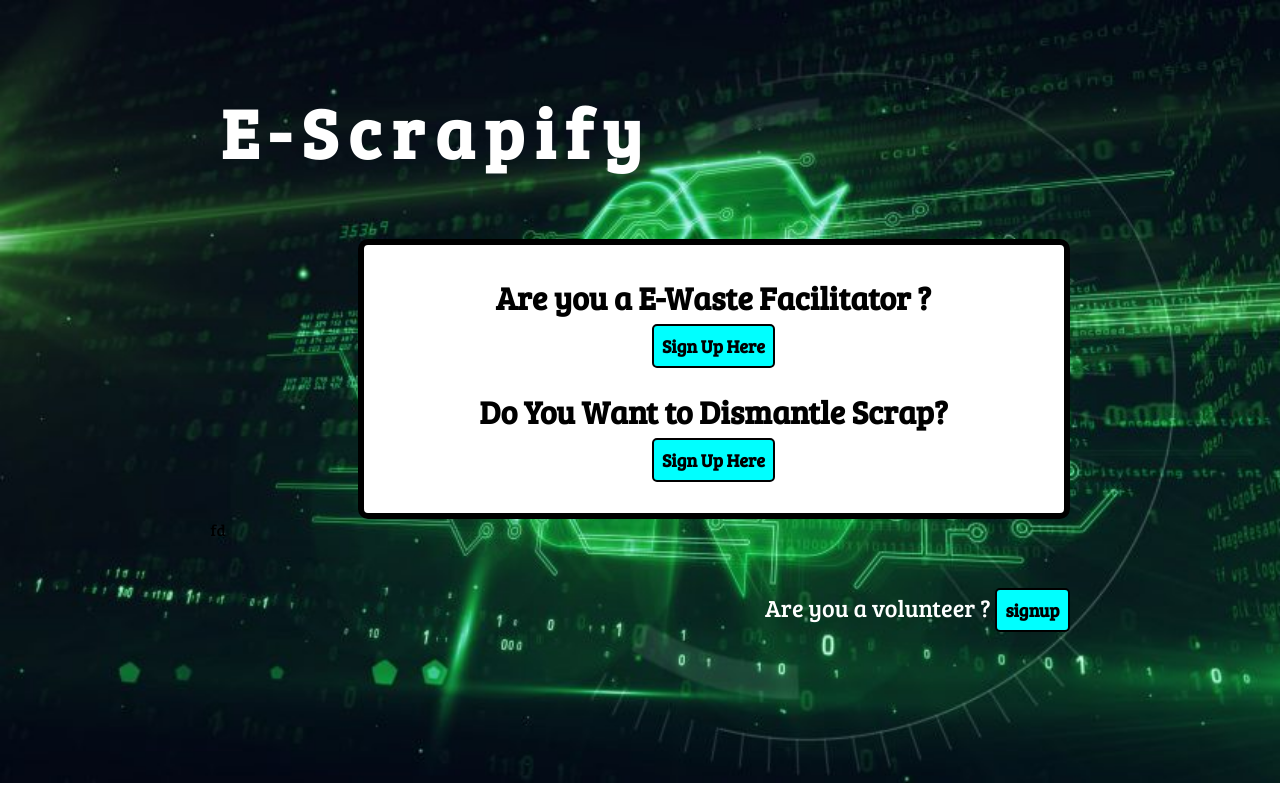
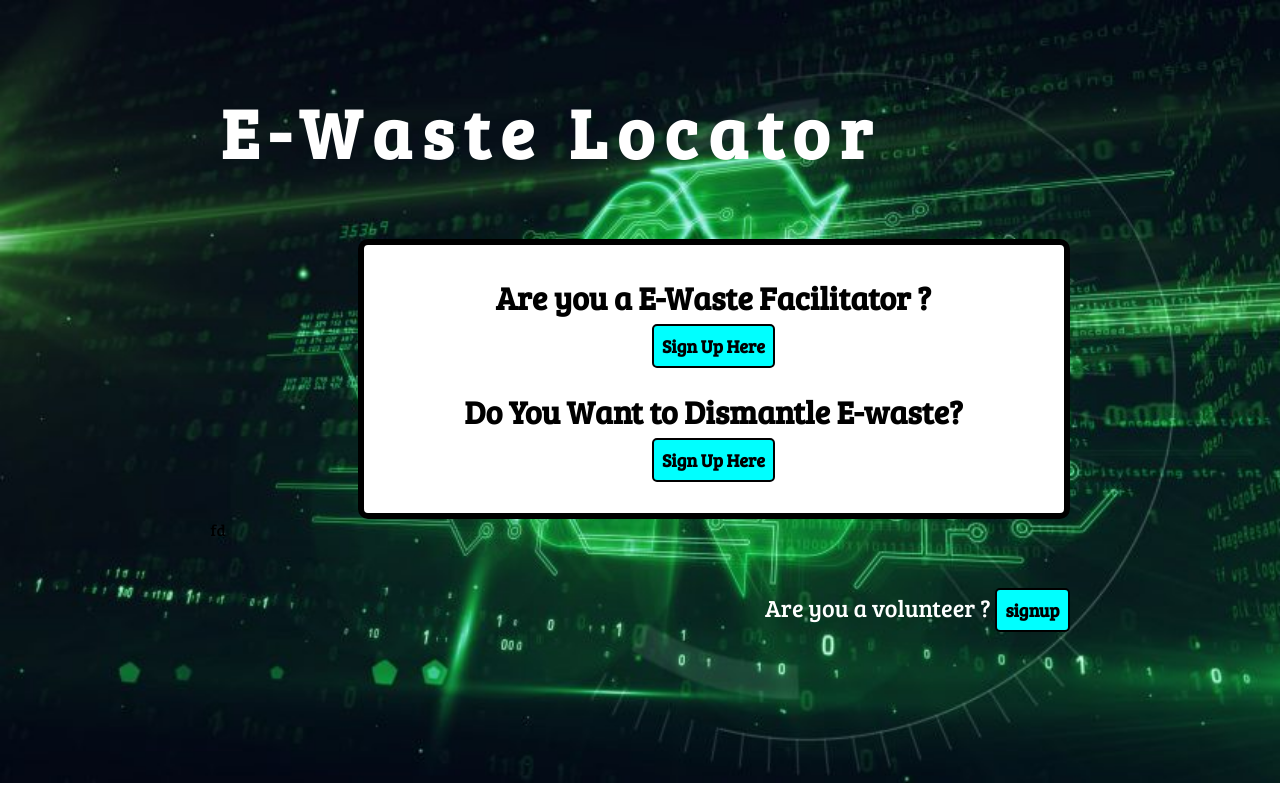
Before and after one commit to surajverma-07/E-Waste-Facility-Locator, a plain HTML site: page index.html in a window 1280 px wide. Drawn offline with Linux system fonts and the light colour scheme; a web font is replaced by a local one.

Commit message:
some changes

```diff
--- a/index.html
+++ b/index.html
@@ -132,12 +132,12 @@
 <body>
     <div class="flex">
         <div class="heading typewriter">
-            <h1>E-Scrapify</h1>
+            <h1>E-Waste Locator</h1>
         </div>
         <div class="container">
             <h1> Are you a E-Waste Facilitator ?<br><button> <a href="./HTML/signup page for ewaste.html" target="_blank">Sign
                         Up Here </a></button></h1>
-            <h1>Do You Want to Dismantle Scrap?
+            <h1>Do You Want to Dismantle E-waste?
                 <br><button><a href="./HTML/signup.html" target="_blank">Sign Up Here</a></button>
             </h1>
 
```
Also changed, not shown: CSS/f.CSS (+1 -10 lines), HTML/home.html (+1 -1 lines), HTML/submit.html (+4 -1 lines).
